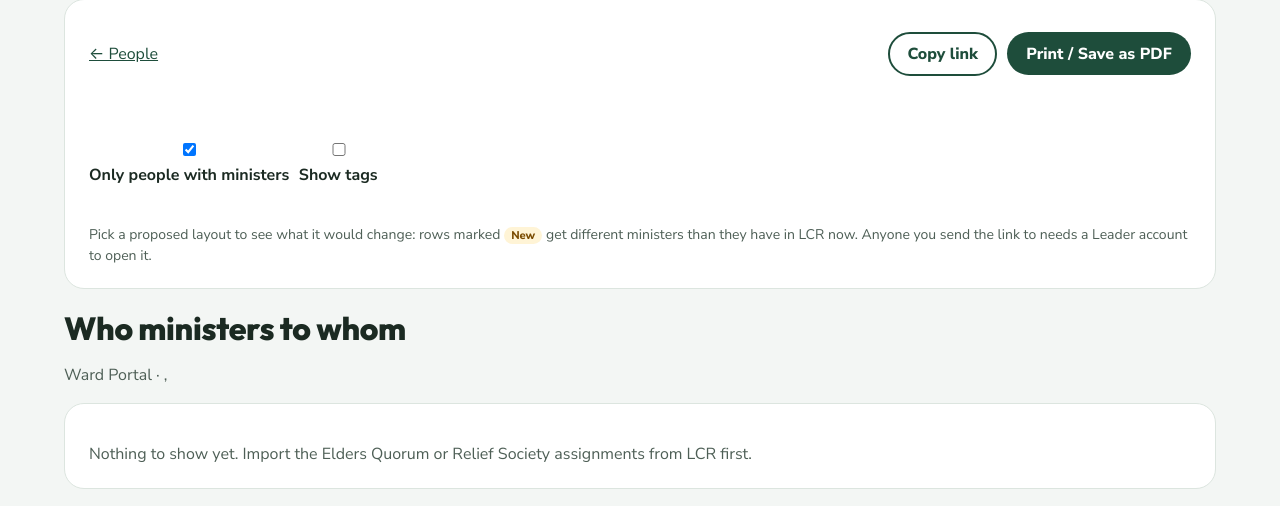
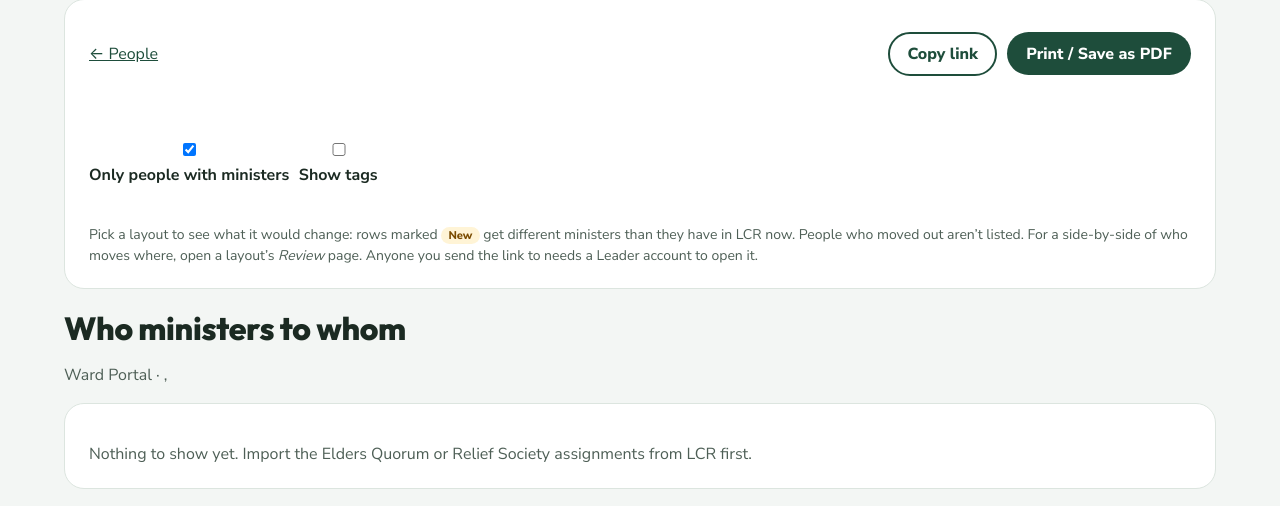
Before and after one commit to TyIsSticks/ward-portal, a FastAPI app: template app/templates/ministering/assignments.html in a window 1280 px wide. Shown: the part 105-611 px from the top of the page. Run offline with FastAPI, Linux system fonts and the light colour scheme; the template is opened without the code that fills it, so the values that code supplies are empty.

Commit message:
Add a Review page for ministering layouts, hide moved-out people from Who ministers to whom, rename layout statuses
Review compares a draft with what's in LCR by person and by minister. Statuses are now
Working on it / Ready for review / Approved (stored values unchanged), with a help line.

Co-Authored-By: Claude Sonnet 5.5 <noreply@anthropic.com>

```diff
--- a/app/ministering.py
+++ b/app/ministering.py
@@ -27,6 +27,10 @@ def tag_kind(tag: str) -> str:
 
 
 STATUSES = ("draft", "proposed", "approved")
+# What people see; the stored values stay draft / proposed / approved.
+STATUS_LABELS = {"draft": "Working on it", "proposed": "Ready for review", "approved": "Approved"}
+STATUS_HELP = ("Working on it: still being changed. Ready for review: the changes are done, so leaders can look "
+               "it over (Review). Approved: locked. Enter the changes in LCR, then upload a fresh report to check.")
 
 # Elders quorum and Relief Society keep separate assignments in LCR, so each has its own layouts.
 ORGS = {"eq": "Elders Quorum", "rs": "Relief Society"}
@@ -430,6 +434,7 @@ def who_ministers(conn, sources: dict[str, dict], include_unassigned: bool = Tru
     `sources` maps org -> layout to show. A row's org is `changed` when the layout gives that person
     different ministers than the current import (so a proposed layout shows what it would change).
     With `include_unassigned`, active adults with no ministers in any source are listed too.
+    People who moved out are never listed as rows (they can still appear as someone's minister).
     """
     shown = {org: ministers_of(conn, l["id"]) for org, l in sources.items()}
     current = {}
@@ -441,12 +446,56 @@ def who_ministers(conn, sources: dict[str, dict], include_unassigned: bool = Tru
     everyone = people(conn, ids | losing | {x for m in shown.values() for ms in m.values() for x in ms})
     rows = []
     for pid, person in everyone.items():  # already alphabetical by "Last, First"
+        if not person["active"]:  # moved out: nothing for a reviewer to decide
+            continue
         if pid not in ids | losing and not (include_unassigned and person["active"] and (person["age"] or 18) >= 18):
             continue
         ministers = {org: shown[org].get(pid, []) for org in sources}
         rows.append({"person": person, "ministers": ministers,
                      "changed": {org: set(ministers[org]) != set(current[org].get(pid, [])) for org in sources}})
     return rows, everyone
+
+
+# --- Review: where people moved around --------------------------------------
+
+def _assigned_by_minister(ministers: dict[int, list[int]]) -> dict[int, set[int]]:
+    out: dict[int, set[int]] = {}
+    for pid, ms in ministers.items():
+        for x in ms:
+            out.setdefault(x, set()).add(pid)
+    return out
+
+
+def review(conn, layout: dict, current: dict) -> dict:
+    """What a layout changes compared with the current import, by person.
+
+    {"people": [{person, was, now, kind}], "ministers": [{person, gaining, losing}], "everyone": {id: person}}
+    `kind` is "new" (had no ministers), "dropped" (would have none) or "changed". People who moved out
+    are left out of `people` (they can still show as a minister).
+    """
+    old, new = ministers_of(conn, current["id"]), ministers_of(conn, layout["id"])
+    old_by, new_by = _assigned_by_minister(old), _assigned_by_minister(new)
+    ids = set(old) | set(new) | set(old_by) | set(new_by)
+    for m in (old, new):
+        ids |= {x for ms in m.values() for x in ms}
+    everyone = people(conn, ids)
+    rows = []
+    for pid in old.keys() | new.keys():
+        person = everyone.get(pid)
+        if person is None or not person["active"] or set(old.get(pid, [])) == set(new.get(pid, [])):
+            continue
+        was, now = old.get(pid, []), new.get(pid, [])
+        rows.append({"person": person, "was": was, "now": now,
+                     "kind": "new" if not was else "dropped" if not now else "changed"})
+    movers = []
+    for pid in old_by.keys() | new_by.keys():
+        gain, lose = new_by.get(pid, set()) - old_by.get(pid, set()), old_by.get(pid, set()) - new_by.get(pid, set())
+        gain = sorted((x for x in gain if x in everyone and everyone[x]["active"]), key=lambda x: everyone[x]["name"].lower())
+        lose = sorted((x for x in lose if x in everyone and everyone[x]["active"]), key=lambda x: everyone[x]["name"].lower())
+        if (gain or lose) and pid in everyone:
+            movers.append({"person": everyone[pid], "gaining": gain, "losing": lose})
+    key = lambda r: r["person"]["name"].lower()
+    return {"people": sorted(rows, key=key), "ministers": sorted(movers, key=key), "everyone": everyone}
 
 
 # --- History ----------------------------------------------------------------
--- a/app/static/board.js
+++ b/app/static/board.js
@@ -325,7 +325,7 @@
     if (S.layout.kind === "imported") $("#readonly-text").textContent =
       "This is a snapshot imported from LCR, so it can't be edited.";
     else if (S.layout.status === "approved") $("#readonly-text").textContent =
-      "This layout is approved and locked. Set the status back to Draft to edit it, or";
+      "This layout is approved and locked. Set the status back to “Working on it” to edit it, or";
     document.body.classList.toggle("readonly", ro());
   }
 
--- a/app/templates/dashboard.html
+++ b/app/templates/dashboard.html
@@ -23,7 +23,7 @@
     <span class="t-body">
       {% if o.current %}{{ o.groups }} groups · {{ o.unassigned }} not assigned<br>
       {% else %}Not imported from LCR yet<br>{% endif %}
-      {% if o.proposed %}“{{ o.proposed[0].name }}” awaiting approval
+      {% if o.proposed %}“{{ o.proposed[0].name }}” ready for review
       {% elif o.to_check %}“{{ o.to_check[0].name }}” needs an LCR check
       {% elif o.drafts %}{{ o.drafts|length }} draft{{ "s" if o.drafts|length > 1 }}
       {% else %}No drafts yet{% endif %}
--- a/app/templates/ministering/assignments.html
+++ b/app/templates/ministering/assignments.html
@@ -3,7 +3,7 @@
 {% block title %}Who ministers to whom · {{ ward_name }}{% endblock %}
 {% macro source_label(l) -%}
   {%- if l.kind == "imported" -%}Current in LCR (imported {{ l.created_at[:10] }})
-  {%- else -%}{{ l.name }} ({{ "Verified in LCR" if l.verified_at else l.status|capitalize }}){%- endif -%}
+  {%- else -%}{{ l.name }} ({{ "Verified in LCR" if l.verified_at else status_label(l.status) }}){%- endif -%}
 {%- endmacro %}
 {% macro names(ids) -%}
   {%- set list = [] -%}
@@ -36,8 +36,9 @@
     <label><input type="checkbox" name="tags" value="1" {% if show_tags %}checked{% endif %}> Show tags</label>
     <noscript><button>Update</button></noscript>
   </div>
-  <p class="muted small">Pick a proposed layout to see what it would change: rows marked <span class="chg-mark">New</span>
-    get different ministers than they have in LCR now. Anyone you send the link to needs a Leader account to open it.</p>
+  <p class="muted small">Pick a layout to see what it would change: rows marked <span class="chg-mark">New</span>
+    get different ministers than they have in LCR now. People who moved out aren’t listed.
+    For a side-by-side of who moves where, open a layout’s <em>Review</em> page. Anyone you send the link to needs a Leader account to open it.</p>
 </form>
 
 <h1>Who ministers to whom</h1>
--- a/app/templates/ministering/board.html
+++ b/app/templates/ministering/board.html
@@ -12,8 +12,8 @@
     <input id="layout-name" value="{{ layout.name }}" maxlength="80" aria-label="Layout name"
            {% if layout.kind != "draft" %}readonly{% endif %}>
     {% if layout.kind == "draft" %}
-      <select id="status" aria-label="Status">
-        {% for s in statuses %}<option value="{{ s }}" {% if s == layout.status %}selected{% endif %}>{{ s|capitalize }}</option>{% endfor %}
+      <select id="status" aria-label="Status" title="{{ status_help }}">
+        {% for s in statuses %}<option value="{{ s }}" {% if s == layout.status %}selected{% endif %}>{{ status_label(s) }}</option>{% endfor %}
       </select>
       <a id="lcr-check" href="/ministering/layouts/{{ layout.id }}/changes#check"
          class="badge {{ 'verified' if layout.verified_at else 'proposed' }}" {% if layout.status != "approved" %}hidden{% endif %}>
@@ -23,6 +23,7 @@
     {% endif %}
     <span id="save-state" class="muted small" aria-live="polite"></span>
     <span class="spacer"></span>
+    {% if layout.kind == "draft" %}<a href="/ministering/layouts/{{ layout.id }}/review" class="secondary sm">Review</a>{% endif %}
     {% if not layout.is_current %}<a href="/ministering/layouts/{{ layout.id }}/changes" class="btn-cta">Changes for LCR</a>{% endif %}
   </div>
 
--- a/app/templates/ministering/changes.html
+++ b/app/templates/ministering/changes.html
@@ -14,13 +14,14 @@
 <div class="no-print row spread">
   <a href="/ministering/layouts/{{ layout.id }}">← Back to board</a>
   <span class="row" style="margin: 0">
+    <a href="/ministering/layouts/{{ layout.id }}/review">Review →</a>
     <a href="/ministering/assignments?{{ layout.org }}={{ layout.id }}">Who ministers to whom →</a>
     <button type="button" onclick="window.print()">Print</button>
   </span>
 </div>
 <h1>Changes for LCR <span class="muted">· {{ org_name }}</span></h1>
 <p class="muted">From <strong>{{ current.name }}</strong> (what’s in LCR now) to <strong>{{ layout.name }}</strong>
-  {% if layout.kind == "draft" %}<span class="badge {{ layout.status }}">{{ layout.status|capitalize }}</span>{% endif %}.
+  {% if layout.kind == "draft" %}<span class="badge {{ layout.status }}">{{ status_label(layout.status) }}</span>{% endif %}.
   Check items off as you enter them in LCR (<em>{{ org_name }} → Ministering → Companionships</em>).</p>
 
 {% if check and check.state == "verified" %}
--- a/app/templates/ministering/index.html
+++ b/app/templates/ministering/index.html
@@ -30,6 +30,9 @@
 {% block main_class %}pull{% endblock %}
 {% block content %}
 {% if layouts %}
+<p class="muted small" style="margin: 0 0 12px"><strong>Working on it</strong>: still being changed.
+  <strong>Ready for review</strong>: the changes are done, so leaders can look them over (use <em>Review</em>).
+  <strong>Approved</strong>: locked. Enter the changes in LCR, then upload a fresh report to check them.</p>
 <div class="lay-grid" style="margin-bottom: 28px">
   {% for l in layouts %}
   <article class="lay">
@@ -40,12 +43,13 @@
     {% elif l.status == "approved" %}
       <span><span class="badge approved">Approved</span> <span class="muted small">· needs LCR check</span></span>
     {% else %}
-      <span><span class="badge {{ l.status }}">{{ l.status|capitalize }}</span></span>
+      <span><span class="badge {{ l.status }}">{{ status_label(l.status) }}</span></span>
     {% endif %}
     <a class="l-name" href="/ministering/layouts/{{ l.id }}">{{ l.name }}</a>
     <div class="muted">{{ l.groups }} groups · {{ "imported" if l.kind == "imported" else "edited" }} {{ l.updated_at[:10] }} by {{ l.created_by }}</div>
     <div class="l-actions">
       {% if l.kind == "draft" %}
+      <a href="/ministering/layouts/{{ l.id }}/review">Review</a>
       <a href="/ministering/layouts/{{ l.id }}/changes">Changes for LCR</a>
       <form method="post" action="/ministering/layouts/{{ l.id }}/delete" data-name="{{ l.name }}" class="inline"
             onsubmit="return confirm('Delete “' + this.dataset.name + '”? This can’t be undone.')">
--- a/app/web.py
+++ b/app/web.py
@@ -6,7 +6,7 @@ from fastapi import Request
 from fastapi.responses import HTMLResponse
 from fastapi.templating import Jinja2Templates
 
-from . import auth, config, db, wards
+from . import auth, config, db, ministering, wards
 
 BASE = Path(__file__).resolve().parent
 
@@ -16,6 +16,8 @@ templates.env.globals["ward_name"] = config.SITE_NAME
 templates.env.globals["ward_initials"] = wards.initials(config.SITE_NAME)
 # Cache-buster for /static links, so browsers pick up new CSS/JS right after an update.
 templates.env.globals["asset_v"] = str(int(max(f.stat().st_mtime for f in (BASE / "static").iterdir())))
+templates.env.globals["status_label"] = ministering.STATUS_LABELS.get   # draft -> "Working on it"
+templates.env.globals["status_help"] = ministering.STATUS_HELP
 templates.env.globals["month_names"] = [
     "", "January", "February", "March", "April", "May", "June",
     "July", "August", "September", "October", "November", "December"]
```
Also changed, not shown: app/ministering_routes.py (+15 -0 lines), app/templates/ministering/review.html (added, +83 -0 lines), tests/test_ministering.py (+43 -1 lines).
